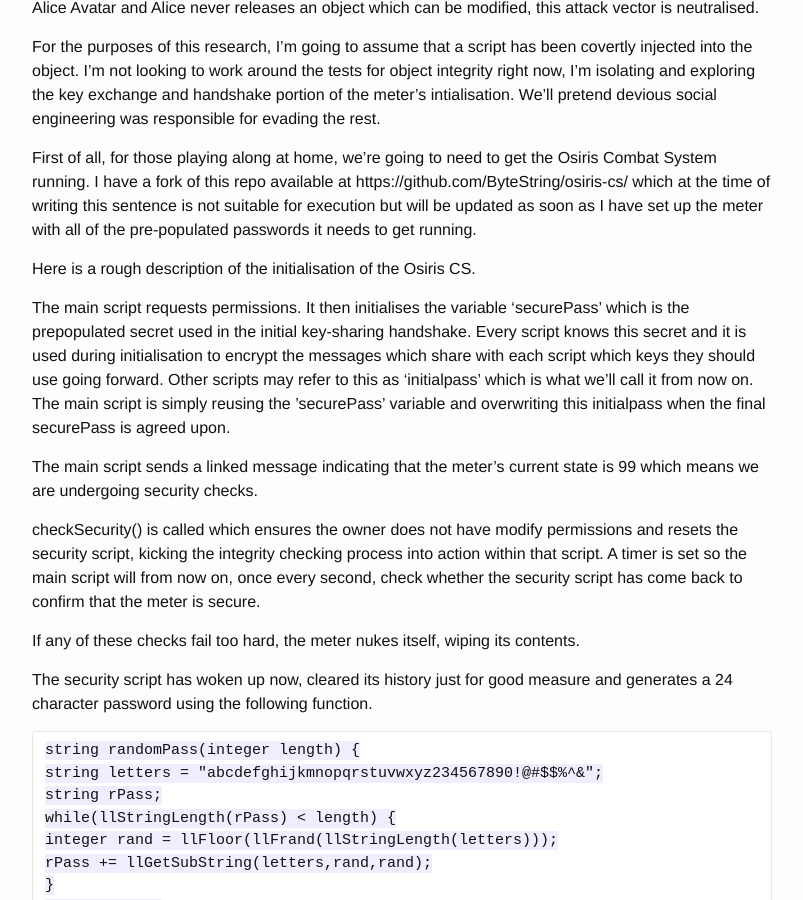
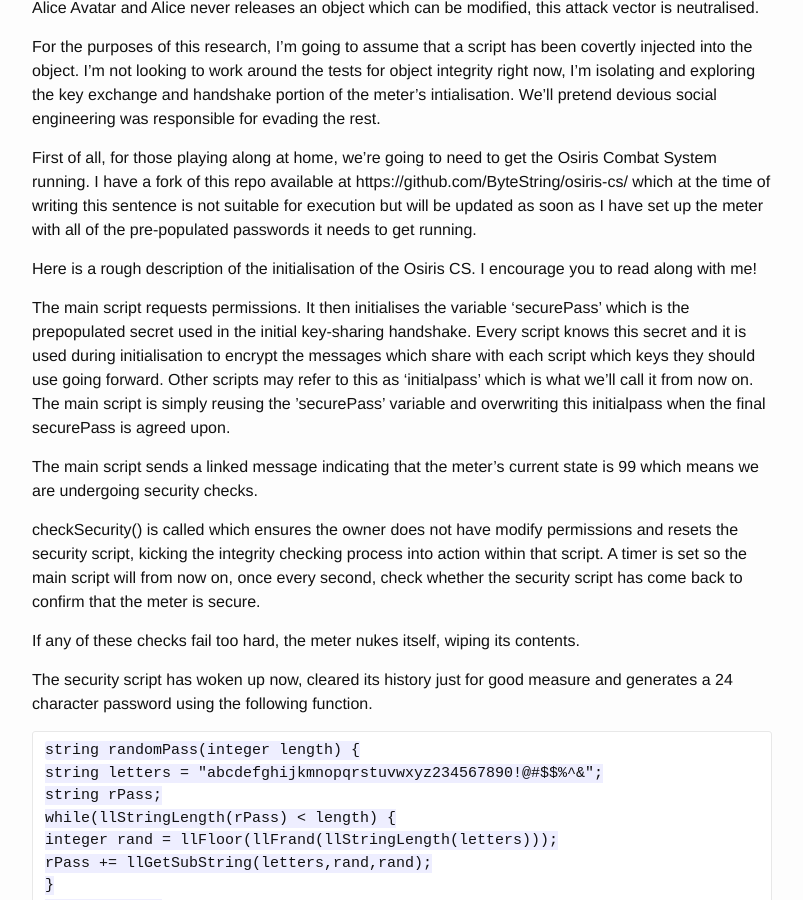
Before and after one commit to ByteString/bytestring.github.io, a Jekyll site: the page built from _posts/2015-03-28-attacking-osiris-crypto.markdown, in a window 1280 px wide and 900 px high, scrolled down 906 px. Shown: the whole window, without its empty margins (238-1041 px from the left). Built offline with Jekyll 4.4.1, drawn with Linux system fonts in a browser that asks for light colours.

Commit message:
Added moar to osiris init post

```diff
--- a/_posts/2015-03-28-attacking-osiris-crypto.markdown
+++ b/_posts/2015-03-28-attacking-osiris-crypto.markdown
@@ -19,7 +19,7 @@ For the purposes of this research, I'm going to assume that a script has been co
 
 First of all, for those playing along at home, we're going to need to get the Osiris Combat System running. I have a fork of this repo available at https://github.com/ByteString/osiris-cs/ which at the time of writing this sentence is not suitable for execution but will be updated as soon as I have set up the meter with all of the pre-populated passwords it needs to get running.
 
-Here is a rough description of the initialisation of the Osiris CS.
+Here is a rough description of the initialisation of the Osiris CS. I encourage you to read along with me!
 
 The main script requests permissions. It then initialises the variable ‘securePass’ which is the prepopulated secret used in the initial key-sharing handshake. Every script knows this secret and it is used during initialisation to encrypt the messages which share with each script which keys they should use going forward. Other scripts may refer to this as ‘initialpass' which is what we’ll call it from now on. The main script is simply reusing the ’securePass’ variable and overwriting this initialpass when the final securePass is agreed upon.
 
```
